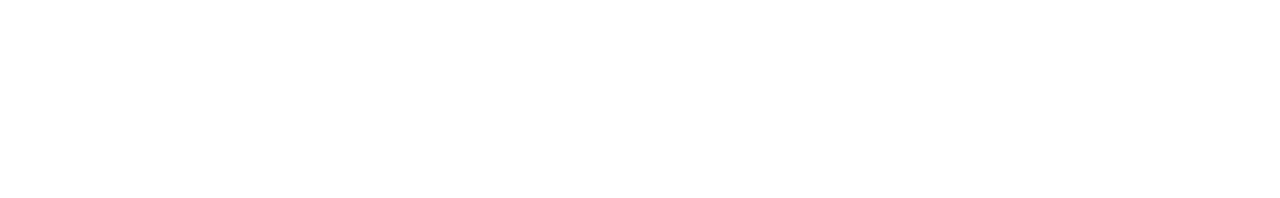
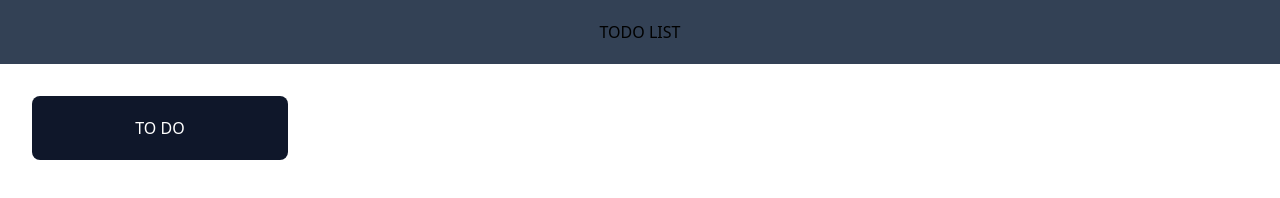
Before and after one commit to baibhavMandall/Todo-List, a website: page frontend/src/index.html in a window 1280 px wide. Drawn offline with Linux system fonts and the light colour scheme.

Commit message:
Updated files

```diff
--- a/frontend/src/index.html
+++ b/frontend/src/index.html
@@ -7,7 +7,14 @@
     <link rel="stylesheet" href="style.css">
 </head>
 <body>
-    <div class="container">
+    <div class="w-full bg-slate-700 h-16 text-center p-5">
+        <h1>TODO LIST</h1>
+    </div>
+
+    <div id="container" class="p-3">
+        <div class="h-16 w-64 bg-slate-900 rounded-lg text-center p-5 m-5 overflow-hidden">
+            <h1 class="text-white">TO DO</h1>
+        </div>
 
     </div>
 
```
Also changed, not shown: frontend/src/style.css.
